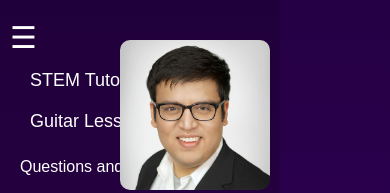
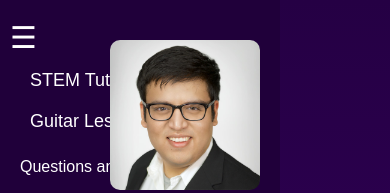
Before and after one commit to hernndez4855/Shepard-Tutoring, a plain HTML site: page index.html in a window 390 px wide. Shown: the top 193 px of the page. Drawn offline with Linux system fonts and the light colour scheme.

Commit message:
Update index.html

```diff
--- a/index.html
+++ b/index.html
@@ -74,6 +74,8 @@
             border-radius: 10px;
             display: block;
             margin: 0 auto 20px;
+            position: relative;
+            left: -20px; /* Shift image slightly to the left */
         }
         @media (max-width: 768px) {
             body {
@@ -89,8 +91,12 @@
                 position: relative;
                 top: auto;
                 right: auto;
+                left: -10px; /* Adjusted for better placement */
                 display: block;
                 margin: 10px auto 20px auto;
+            }
+            .sidebar {
+                background: #20003A; /* Remove transparency on mobile */
             }
         }
     </style>
```
